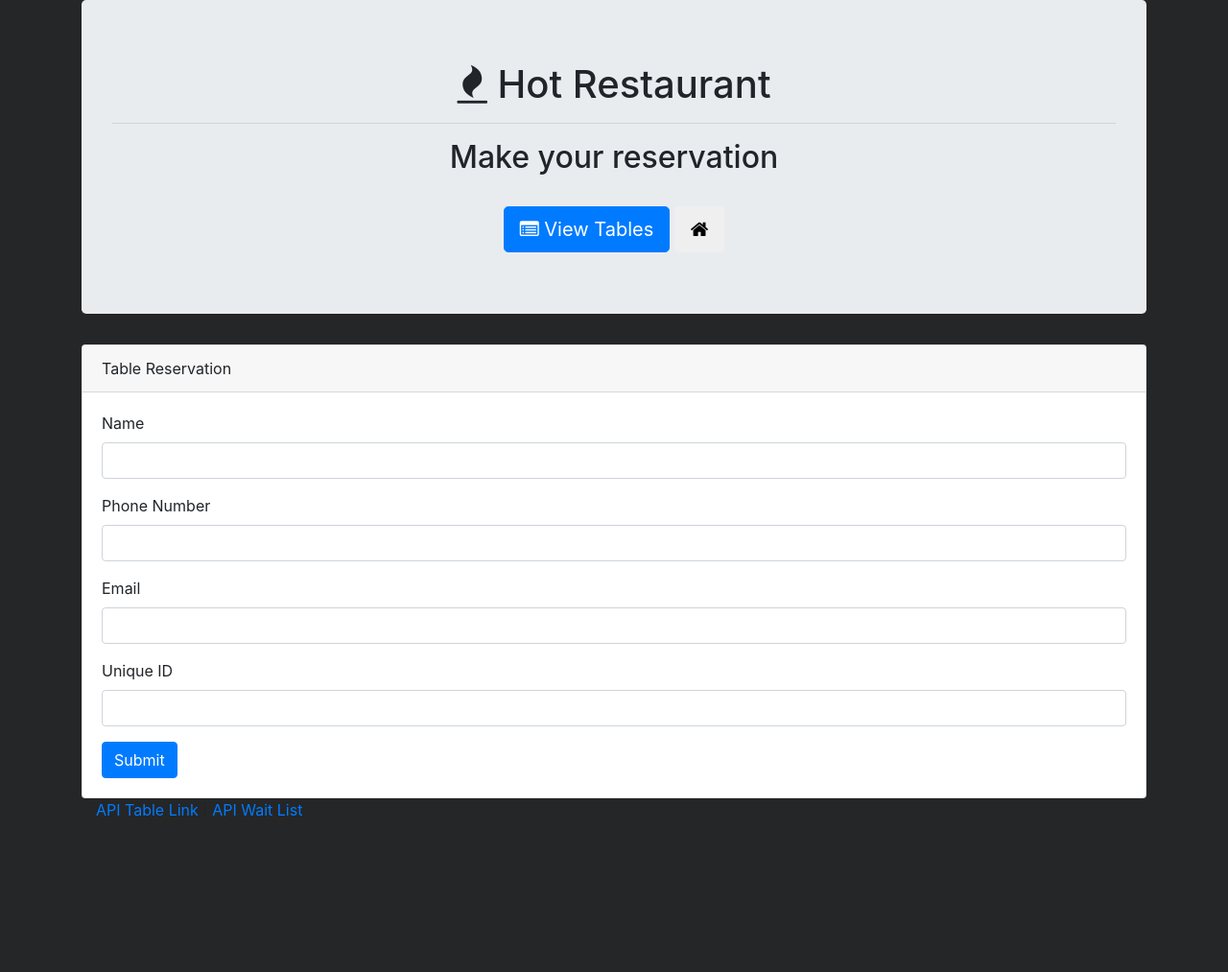
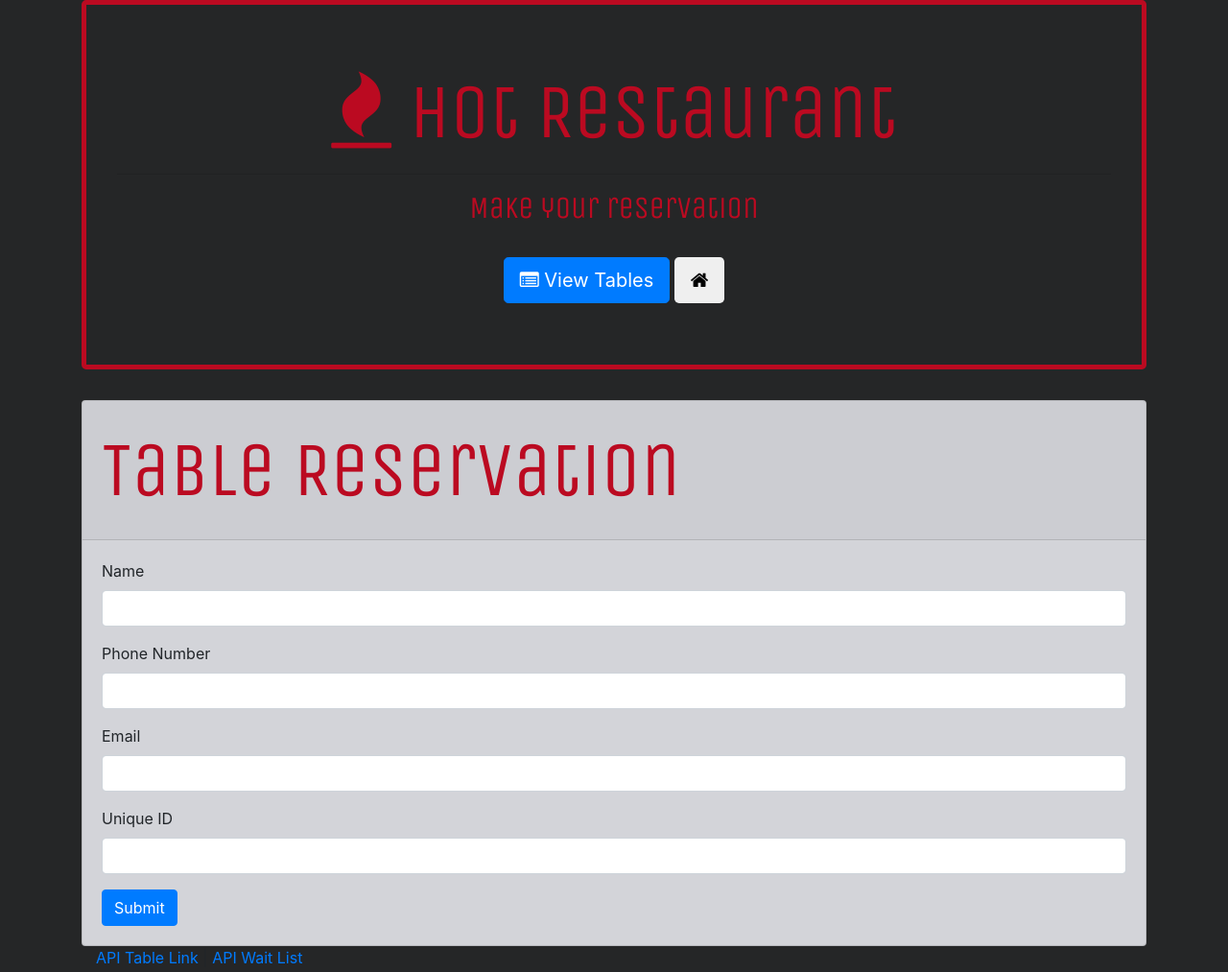
Before and after one commit to chrislewisjones/HotRestaurant, a plain HTML site: page reservations.html in a window 1280 px wide. Shown: the whole page at 96% size. Before the commit the page ends 872 px from the top, so only its background shows below. Drawn offline with nearby package versions, Linux system fonts and the light colour scheme.

Commit message:
jumotron background color changed new fonts added and borders added

```diff
--- a/css/style.css
+++ b/css/style.css
@@ -1,5 +1,26 @@
+@import url("https://fonts.googleapis.com/css?family=Unica+One");
+
 body {
   background-color: #252627;
 }
 
+.main-title {
+  font-family: "Unica One", cursive;
+  color: #bb0a21;
+  font-size: 80px;
+}
+.main-title-sub {
+  font-family: "Unica One", cursive;
+  color: #bb0a21;
+}
+
+.tron-style {
+  background-color: #252627;
+  border: 5px solid #bb0a21;
+}
+
+.form-style {
+  background-color: #d3d4d9;
+}
+
 /* reservation styles */
--- a/reservations.html
+++ b/reservations.html
@@ -20,12 +20,12 @@
 
   <body>
     <div class="container">
-      <div class="jumbotron">
-        <h1 class="text-center">
+      <div class="jumbotron tron-style">
+        <h1 class="text-center main-title">
           <span class="fa fa-fire"></span> Hot Restaurant
         </h1>
         <hr />
-        <h2 class="text-center">Make your reservation</h2>
+        <h2 class="text-center main-title-sub">Make your reservation</h2>
         <br />
         <div class="text-center">
           <a href="./view.html">
@@ -43,8 +43,8 @@
       <div class="row">
         <div class="col-lg-12">
           <!-- Reservation Page -->
-          <div class="card">
-            <div class="card-header">
+          <div class="card form-style">
+            <div class="card-header main-title">
               Table Reservation
             </div>
             <div class="card-body">
```
